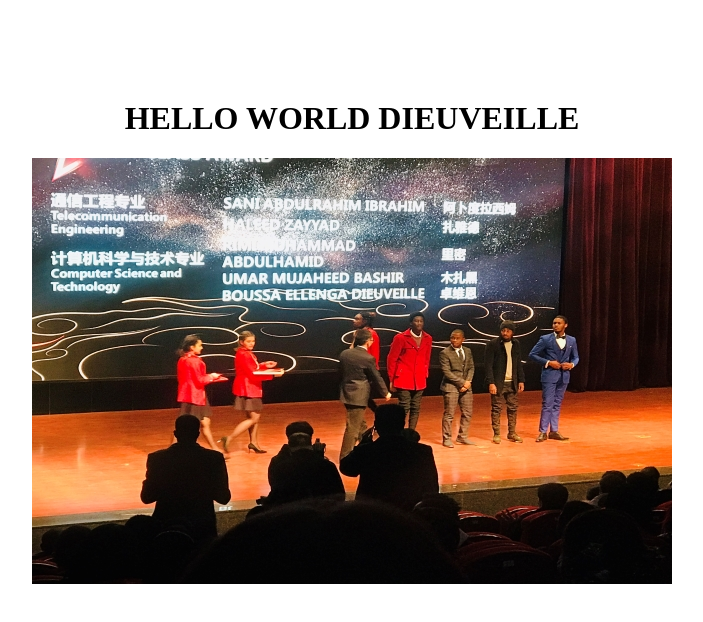
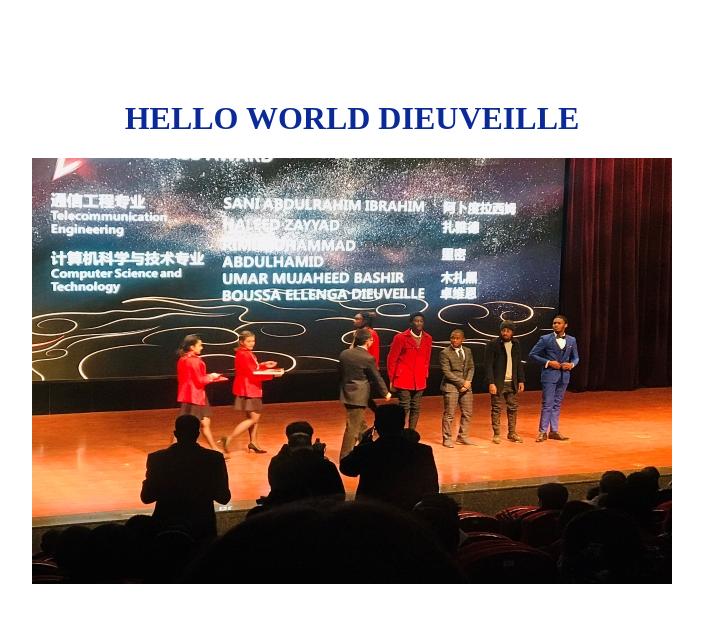
Before and after one commit to DieuveilleWebH3/NodeJS_HTTP_Server_Sans_Framework, a plain HTML site: page public/pages/index.html in a window 1280 px wide. Shown: the whole page, without its empty margins (288-991 px from the left). Drawn offline with Linux system fonts and the light colour scheme; files that its build step writes are made by us from their sources; files whose address does not match are found by name.

Commit message:
question 8 section 2, linked style.css in index.html, need to add route for that now, ..

```diff
--- a/public/pages/index.html
+++ b/public/pages/index.html
@@ -4,6 +4,8 @@
     <head>
         <meta charset="UTF-8">
         <meta name="viewport" content="width=device-width, initial-scale=1.0">
+
+        <link rel="stylesheet" href="../public/css/style.css">
 
         <title>Index     |    Dieuveille</title>
     </head>
```
